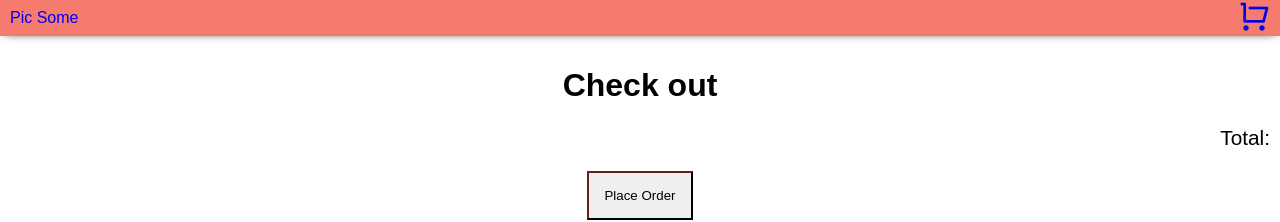
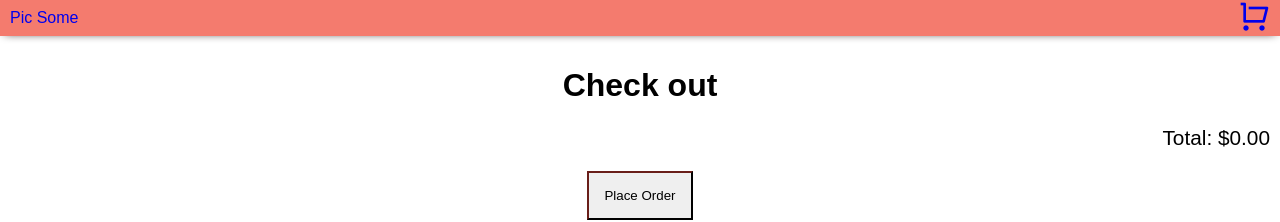
Before and after one commit to stefi23/online-pics-store, a React (Create React App) app: page /cart in a window 1280 px wide. Shown: the top 222 px of the page. Built offline with nearby package versions, Linux system fonts and the light colour scheme; no server answers.

Commit message:
added remove from cart and added total

```diff
--- a/src/components/CartItem.js
+++ b/src/components/CartItem.js
@@ -1,9 +1,13 @@
-import React from 'react'
+import React, {useContext} from "react"
+import {Context} from '../Context'
 
 function CartItem({item}){
+    const {removeFromCart} = useContext(Context)
+
     return(
         <div className="cart-item">
-            <i className="ri-delete-bin-line"></i>
+            <i  className="ri-delete-bin-line"
+                onClick={()=> removeFromCart(item.id)}></i>
             <img src={item.url} width="130px" />
             <p>$5.99</p>
         </div>
--- a/src/pages/Cart.js
+++ b/src/pages/Cart.js
@@ -4,6 +4,11 @@ import CartItem from '../components/CartItem'
 
 function Cart() {
     const {cartItems} = useContext(Context)
+    const totalCost = 5.99 * cartItems.length
+
+    const totalCostDisplay = totalCost.toLocaleString("en-US", {style: "currency", currency: "USD"})
+
+
     const cartItemElements = cartItems.map(item => (<
         CartItem key={item.id} item={item}/>
         ))
@@ -11,7 +16,7 @@ function Cart() {
         <main className="cart-page">
             <h1>Check out</h1>
             {cartItemElements}
-            <p className="total-cost">Total: </p>
+            <p className="total-cost">Total: {totalCostDisplay}</p>
             <div className="order-button">
                 <button>Place Order</button>
             </div>
```
Also changed, not shown: 1 other file (tests, documents, lock files or other folders).
